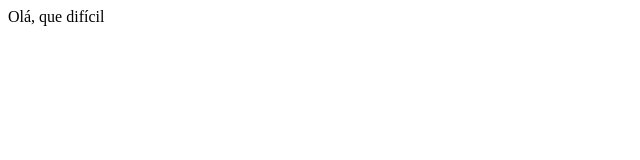
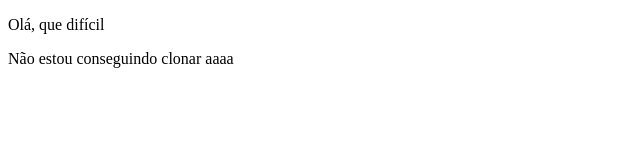
Before and after one commit to lukerodl/lucas-rodrigues-leite, a plain HTML site: page index.html in a window 1280 px wide. Shown: the whole page, without its empty margins (0-640 px from the left). Drawn offline with Linux system fonts and the light colour scheme.

Commit message:
Update index.html

```diff
--- a/index.html
+++ b/index.html
@@ -6,6 +6,7 @@
     <title>Document</title>
   </head>
   <body>
-    Olá, que difícil
+    <p> Olá, que difícil </p>
+    <p>Não estou conseguindo clonar aaaa </p>
   </body>
 </html>
```
